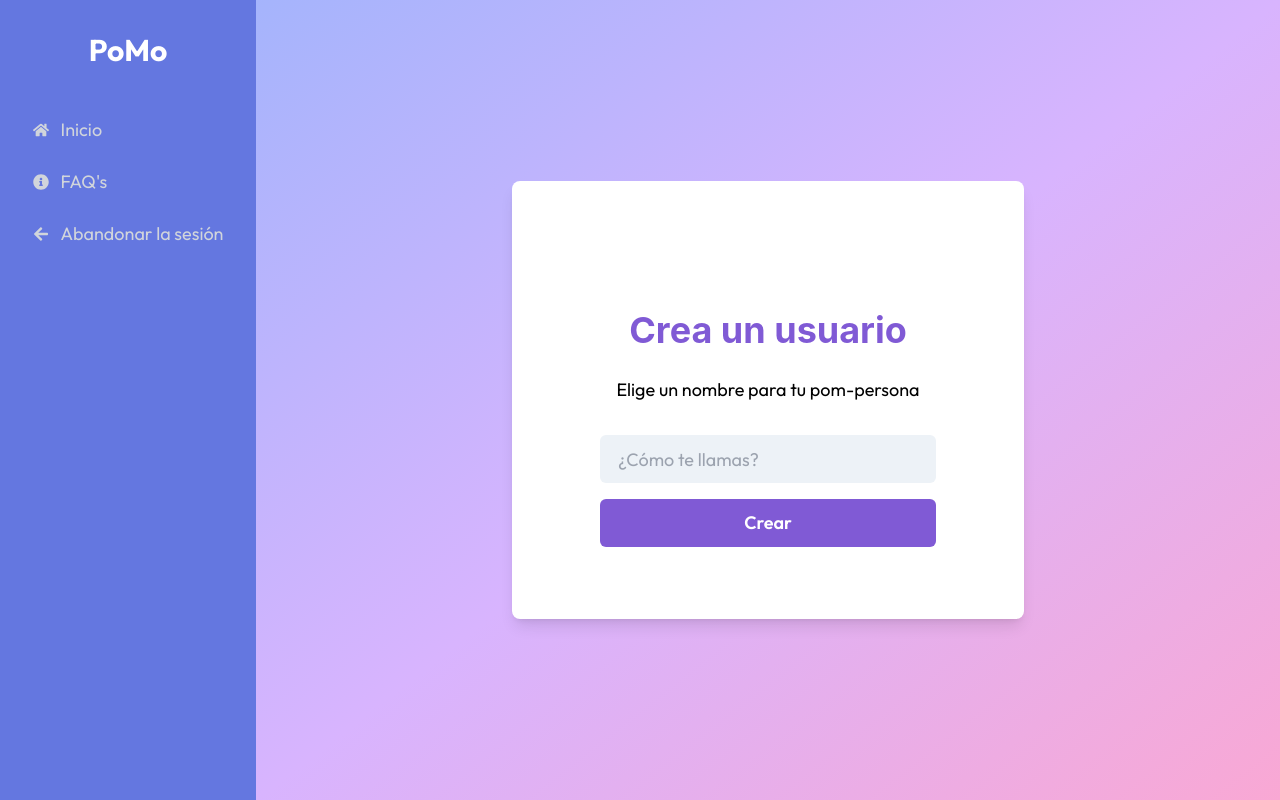
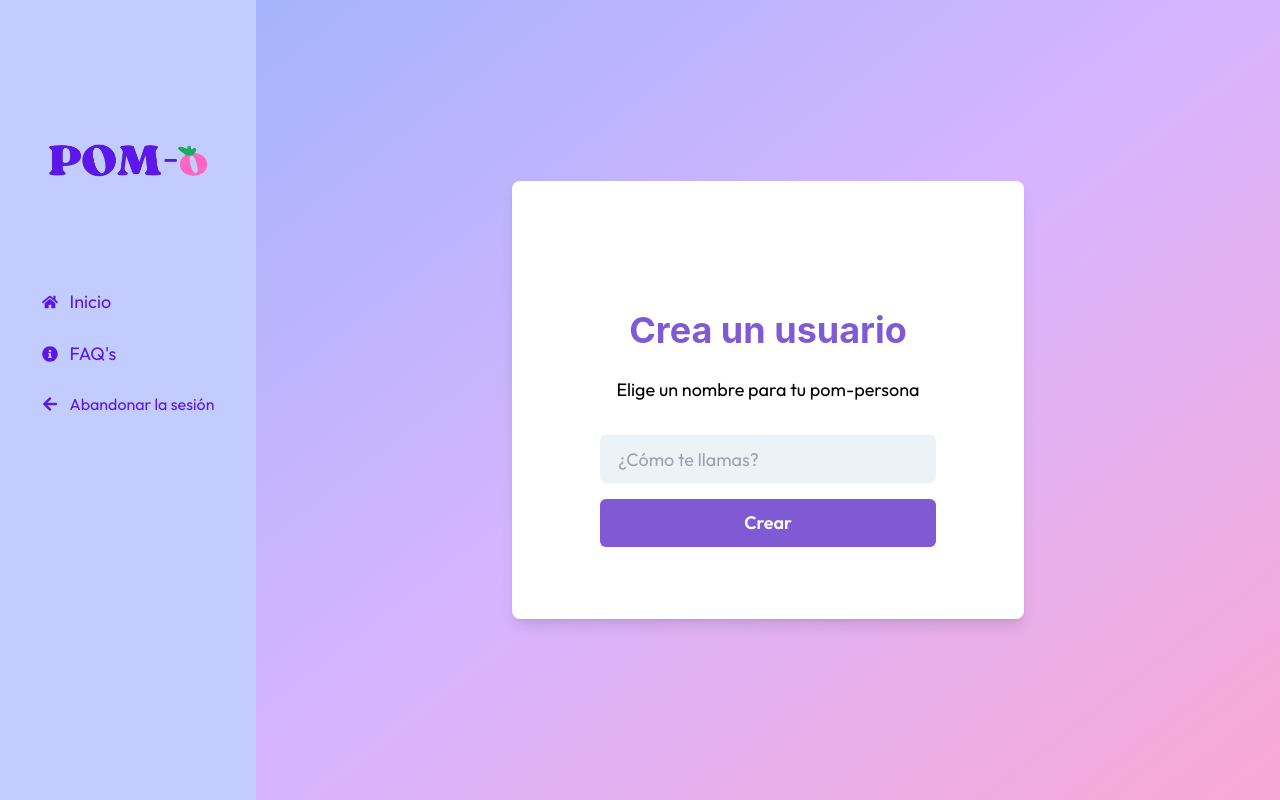
Before and after one commit to gabrielaspooky/Pomodoro, a Next.js app in the folder pomodoro-timer/: page / in a window 1280 px wide. Built offline with nearby package versions, Linux system fonts and the light colour scheme.

Commit message:
added new logo

```diff
--- a/pomodoro-timer/components/ui/Navbar.jsx
+++ b/pomodoro-timer/components/ui/Navbar.jsx
@@ -60,14 +60,14 @@ const Navbar = ({ onLeave }) => {
       </div>
 
       {/* Menú superior para pantallas grandes */}
-      <div className="hidden md:flex fixed top-0 left-0 h-screen w-64 bg-[#6477e0] min-h-screen flex-col items-center py-8 z-50">
-        <div className="text-white text-3xl font-bold mb-12">PoMo</div>
+      <div className="hidden md:flex fixed top-0 left-0 h-screen w-64 bg-[#c3ccfe] min-h-screen flex-col items-center py-8 z-50">
+       <img src="/POMo-logo.png" alt="Logo" />
         <div className="flex flex-col space-y-6">
-          <a href="#home" className="flex items-center text-gray-300 hover:text-white transition-colors duration-200">
+          <a href="#home" className="flex items-center text-[#5B18E2] hover:text-white transition-colors duration-200">
             <FaHome className="mr-3" />
             <span className="text-lg">Inicio</span>
           </a>
-          <a href="#faqs" className="flex items-center text-gray-300 hover:text-white transition-colors duration-200">
+          <a href="#faqs" className="flex items-center text-[#5B18E2] hover:text-white transition-colors duration-200">
             <FaInfoCircle className="mr-3" />
             <span className="text-lg">FAQ's</span>
           </a>
@@ -76,8 +76,8 @@ const Navbar = ({ onLeave }) => {
             onClick={onLeave}
             className="flex items-center text-gray-300 hover:text-white transition-colors duration-200"
           >
-            <FaArrowLeft className="mr-3" />
-            <span className="text-lg">Abandonar la sesión</span>
+            <FaArrowLeft className="mr-3 text-[#5B18E2]" />
+            <span className="text-[#5B18E2]">Abandonar la sesión</span>
           </button>
         </div>
       </div>
```
Also changed, not shown: pomodoro-timer/public/POMo-logo.png (added).
